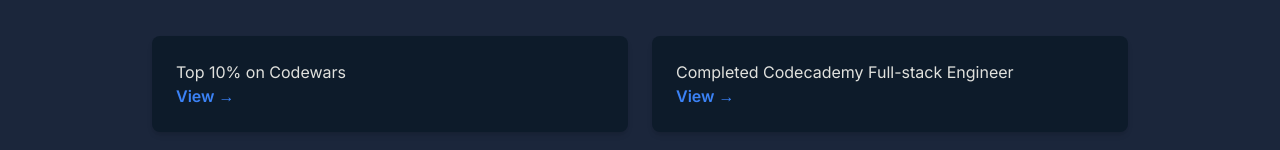
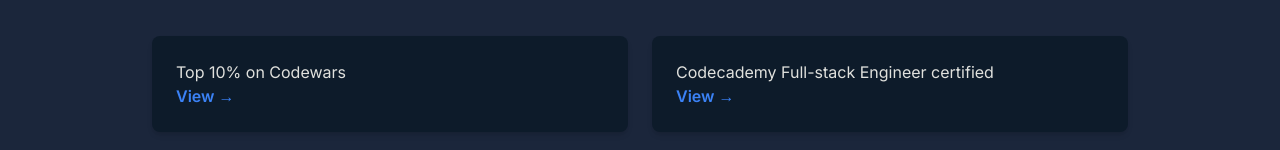
Before and after one commit to Ballchinian/portfolio, a React (Vite) app: page / in a window 1280 px wide. Shown: the part 2676-2826 px from the top of the page. Built offline with nearby package versions, Linux system fonts and the light colour scheme.

Commit message:
updated achivements and nav bar correction

```diff
--- a/src/components/Achievements.jsx
+++ b/src/components/Achievements.jsx
@@ -9,7 +9,7 @@
 export default function Achievements() {
     const achievements = [
         { desc: "Top 10% on Codewars", link: "https://www.codewars.com/users/Ballchinian" },
-        { desc: "Completed Codecademy Full-stack Engineer", link: "https://www.codecademy.com/profiles/JetFusion10/certificates/ffd0f42cce1a44e9a0108b365047a0a6" },
+        { desc: "Codecademy Full-stack Engineer certified", link: "https://www.codecademy.com/profiles/JetFusion10/certificates/ffd0f42cce1a44e9a0108b365047a0a6" },
         { desc: "3 Years of coding experience", link: "https://github.com/Ballchinian" },
         { desc: "Higher diploma in mathematics", link: null }
     ];
```
Also changed, not shown: src/components/Navbar.jsx (indentation only).
